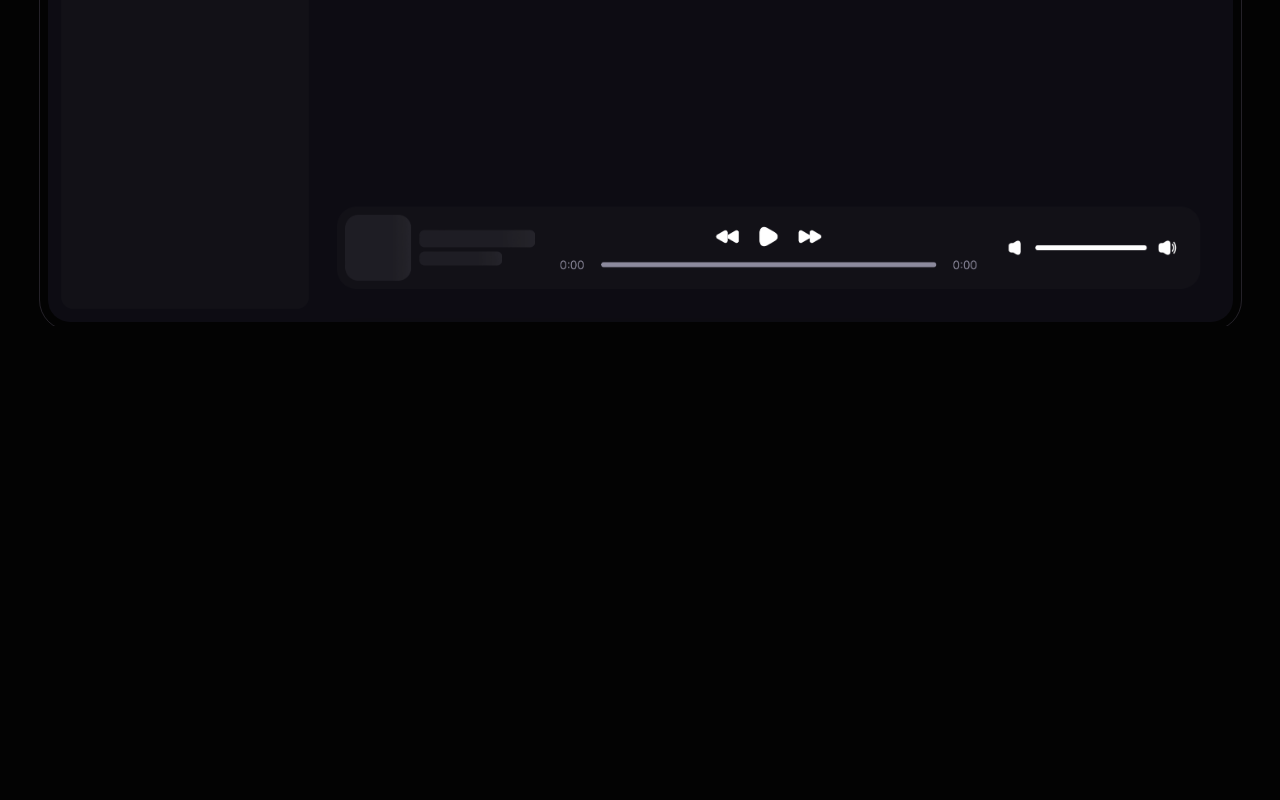
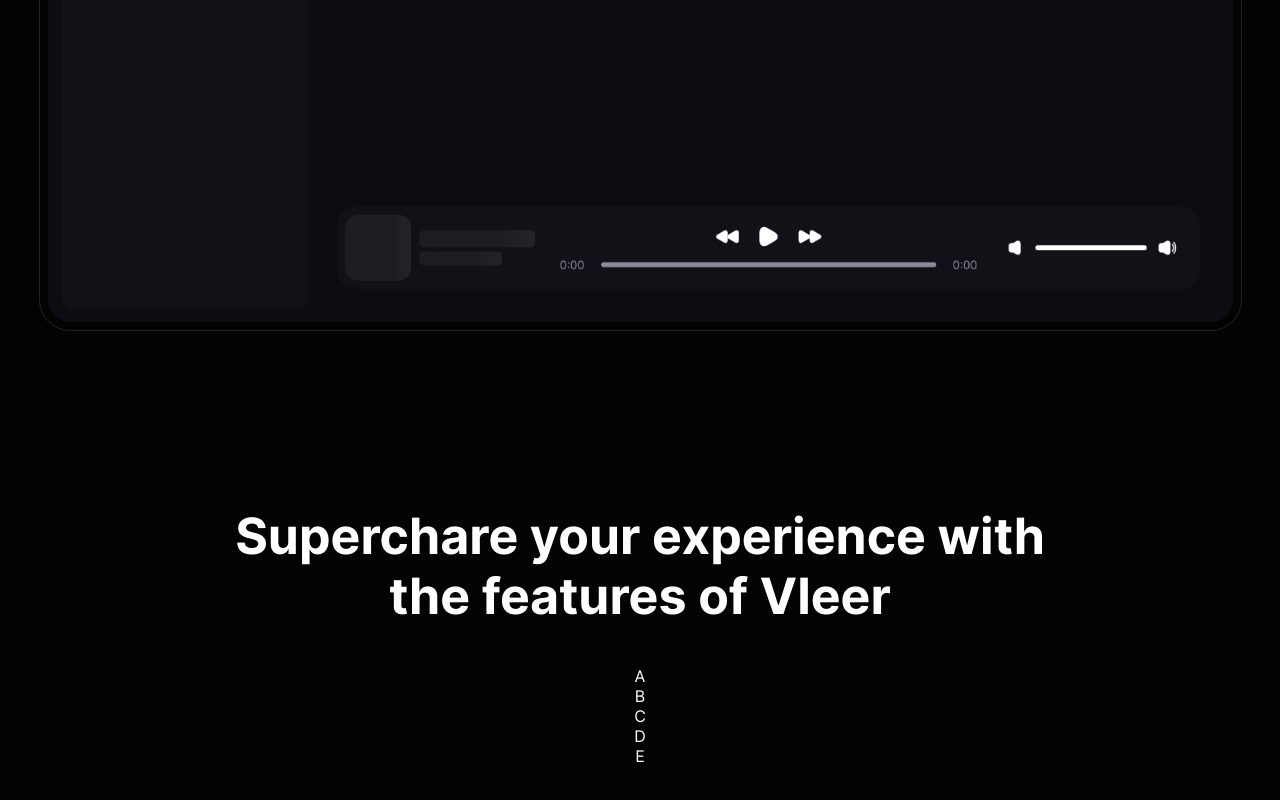
Before and after one commit to Vleerapp/Website, a Nuxt app: page / in a window 1280 px wide. Shown: the part 993-1793 px from the top of the page. Before the commit the page ends 1319 px from the top, so only its background shows below. Built offline with nearby package versions, Linux system fonts and the light colour scheme.

Commit message:
changed border radius

```diff
--- a/pages/index.vue
+++ b/pages/index.vue
@@ -8,6 +8,24 @@
     </div>
     <div class="hero-img-container">
       <img src="/hero.png" alt="" id="hero-image" class="hero-image">
+    </div>
+    <div class="cards">
+      <h1 class="cards-text">Superchare your experience with the features of Vleer</h1>
+      <div class="card-grid">
+        <div class="text">A</div>
+      </div>
+      <div class="card-grid">
+        <div class="text">B</div>
+      </div>
+      <div class="card-grid">
+        <div class="text">C</div>
+      </div>
+      <div class="card-grid">
+        <div class="text">D</div>
+      </div>
+      <div class="card-grid">
+        <div class="text">E</div>
+      </div>
     </div>
   </NuxtLayout>
 </template>
@@ -54,6 +72,39 @@
   margin-inline: 40px;
 }
 
+.cards {
+  padding-top: 180px;
+  padding-bottom: 180px;
+  max-width: 1185px;
+  height: auto;
+  width: 100%;
+  border-radius: 22px;
+  display: grid;
+  justify-items: center;
+
+  .cards-text {
+    max-width: 900px;
+    text-align: center;
+    font-size: 50px;
+    margin-bottom: 40px;
+  }
+
+  .cards-grid {
+    width: 1200px;
+    height: 572px;
+    display: grid;
+    gap: 24px;
+    grid-template-columns: repeat(384px, 2);
+    grid-template-rows: repeat(274px, 3);
+  }
+}
+
+@media (max-width: 1000px) {
+  .hero-image {
+    border-radius: 10px;
+  }
+}
+
 @media (max-width: 700px) {
   .title {
     font-size: 48px;
```
